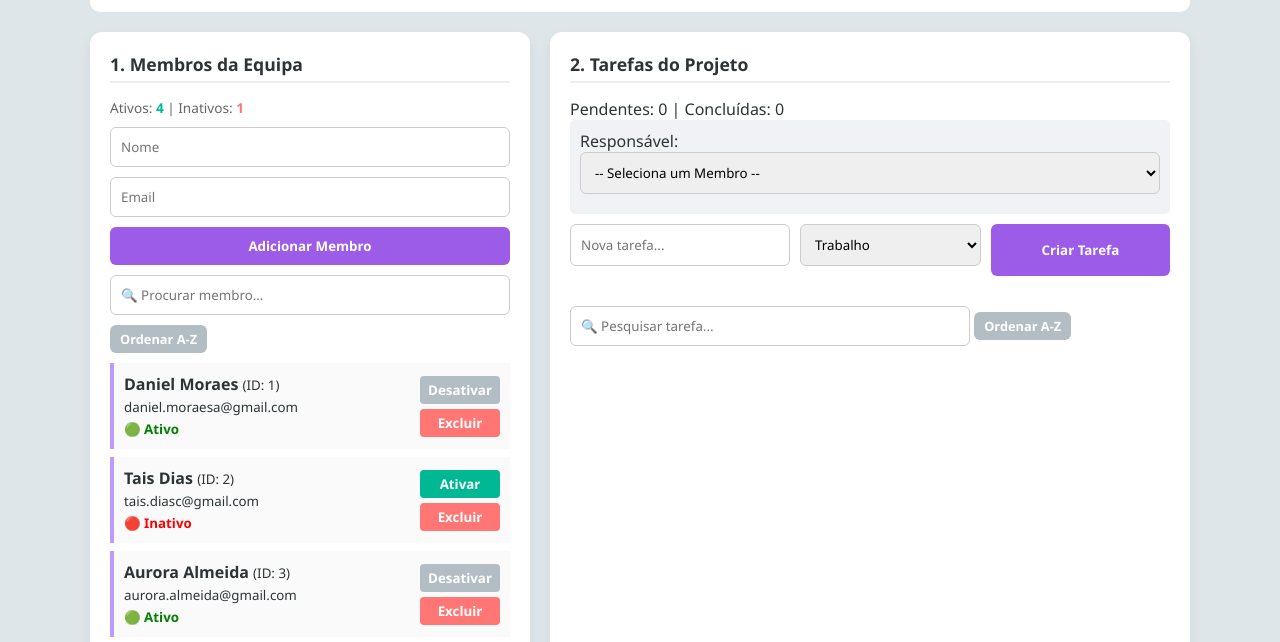
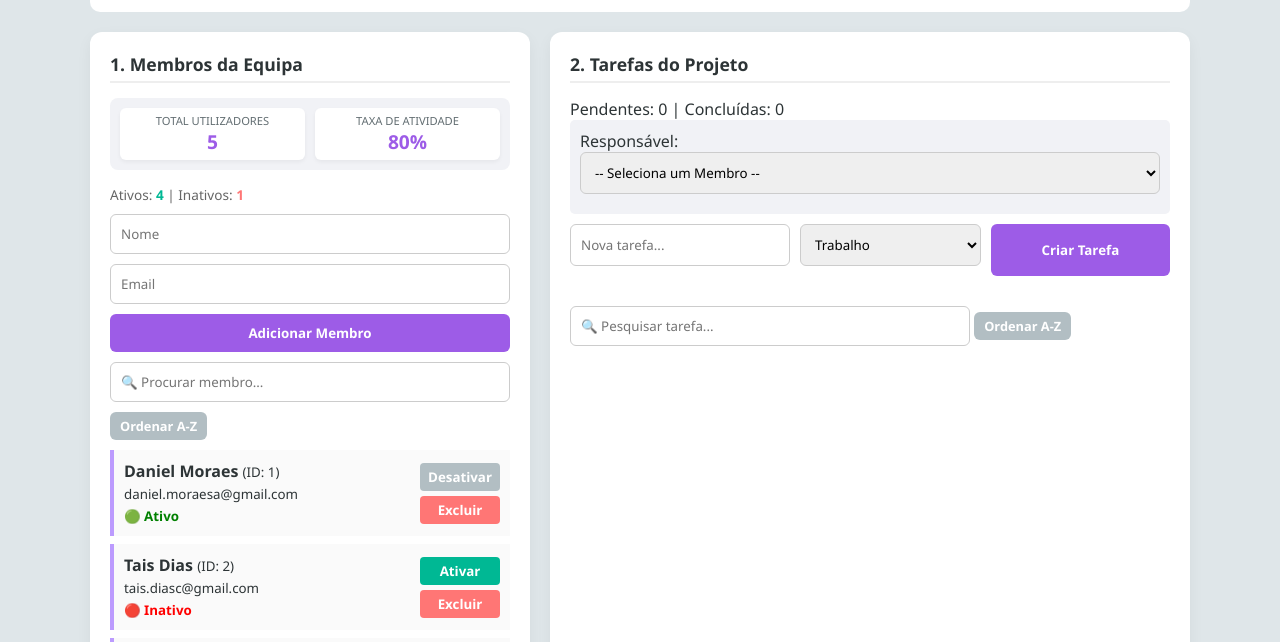
Before and after one commit to DebsAndrade/sistema-de-gestao-integrado, a plain HTML site: page index.html in a window 1280 px wide. Shown: the part 81-723 px from the top of the page. Drawn offline with Linux system fonts and the light colour scheme.

Commit message:
feat: Adiciona funcionalidade de estatística dos utilizadores

```diff
--- a/assets/css/style.css
+++ b/assets/css/style.css
@@ -61,6 +61,39 @@ h2 {
   margin-bottom: 15px;
   border-bottom: 2px solid #eee;
   padding-bottom: 5px;
+}
+
+/* Estilo para Estatísticas (Ex18) */
+.stats-box {
+  display: flex;
+  justify-content: space-between;
+  background-color: #f1f2f6;
+  padding: 10px;
+  border-radius: 8px;
+  margin-bottom: 15px;
+  gap: 10px;
+}
+
+.stat-item {
+  display: flex;
+  flex-direction: column;
+  align-items: center;
+  flex: 1;
+  background: var(--white);
+  padding: 5px;
+  border-radius: 6px;
+  box-shadow: 0 2px 4px rgba(0, 0, 0, 0.05);
+}
+
+.stat-item small {
+  font-size: 0.7rem;
+  text-transform: uppercase;
+  color: #636e72;
+}
+
+.stat-item strong {
+  font-size: 1.2rem;
+  color: var(--primary);
 }
 
 /* Inputs */
--- a/assets/ts/app.js
+++ b/assets/ts/app.js
@@ -43,6 +43,9 @@ const inTaskSearch = document.getElementById("task_search");
 const pMsgErro = document.getElementById("msg_erro");
 const spanEstado = document.getElementById("estado_msg");
 const spanContador = document.getElementById("contador_tarefas");
+// Elementos das Estatísticas
+const spanTotalUsers = document.getElementById("stat_total_users");
+const spanPercentActive = document.getElementById("stat_percent_active");
 // Função do 'Autónomo' para gerir erros
 function mostrarErro(mensagem) {
     pMsgErro.textContent = mensagem;
@@ -83,6 +86,26 @@ function atualizarSelectResponsaveis() {
         }
     });
     selResponsavel.value = valorAtual;
+}
+function atualizarEstatisticas() {
+    const total = listaUtilizadores.length;
+    // Evitar divisão por zero
+    if (total === 0) {
+        if (spanTotalUsers)
+            spanTotalUsers.textContent = "0";
+        if (spanPercentActive)
+            spanPercentActive.textContent = "0%";
+        return;
+    }
+    const ativos = listaUtilizadores.filter((u) => u.ativo).length;
+    const percentagem = (ativos / total) * 100;
+    if (spanTotalUsers) {
+        spanTotalUsers.textContent = total.toString();
+    }
+    if (spanPercentActive) {
+        // toFixed(0) para arredondar (ex: 33%), ou toFixed(1) para uma casa decimal (33.3%)
+        spanPercentActive.textContent = `${percentagem.toFixed(0)}%`;
+    }
 }
 function renderUsers(listaParaMostrar = listaUtilizadores) {
     divUserList.innerHTML = "";
@@ -143,6 +166,7 @@ function renderUsers(listaParaMostrar = listaUtilizadores) {
         divUserList.appendChild(div);
     });
     atualizarSelectResponsaveis();
+    atualizarEstatisticas();
 }
 // EVENTO: PESQUISA UTILIZADOR
 if (inUserSearch) {
@@ -301,13 +325,28 @@ btnSortTask.addEventListener("click", () => {
 // Dados Iniciais Falsos (19 - autonomo)
 function loadInitialData() {
     const fakeData = [
-        { id: 1, name: "Daniel Moraes", email: "daniel.moraesa@gmail.com", active: true },
+        {
+            id: 1,
+            name: "Daniel Moraes",
+            email: "daniel.moraesa@gmail.com",
+            active: true,
+        },
         { id: 2, name: "Tais Dias", email: "tais.diasc@gmail.com", active: false },
-        { id: 3, name: "Aurora Almeida", email: "aurora.almeida@gmail.com", active: true },
-        { id: 4, name: "Gabriella Ayres", email: "gabriella.ayres@gmail.com", active: true },
-        { id: 5, name: "Débora Andrade", email: "debora@gmail.com", active: true }
+        {
+            id: 3,
+            name: "Aurora Almeida",
+            email: "aurora.almeida@gmail.com",
+            active: true,
+        },
+        {
+            id: 4,
+            name: "Gabriella Ayres",
+            email: "gabriella.ayres@gmail.com",
+            active: true,
+        },
+        { id: 5, name: "Débora Andrade", email: "debora@gmail.com", active: true },
     ];
-    fakeData.forEach(data => {
+    fakeData.forEach((data) => {
         const newUser = new UtilizadorClass(data.id, data.name, data.email);
         newUser.ativo = data.active;
         listaUtilizadores.push(newUser);
--- a/index.html
+++ b/index.html
@@ -19,9 +19,30 @@
         <aside class="panel user-panel">
           <h2>1. Membros da Equipa</h2>
 
-          <div style="font-size: 0.85rem; color: #666; margin-bottom: 10px;">
-             Ativos: <span id="count_active" style="font-weight:bold; color:var(--success)">0</span> |
-             Inativos: <span id="count_inactive" style="font-weight:bold; color:var(--danger)">0</span>
+          <div class="stats-box">
+            <div class="stat-item">
+              <small>Total Utilizadores</small>
+              <strong id="stat_total_users">0</strong>
+            </div>
+            <div class="stat-item">
+              <small>Taxa de Atividade</small>
+              <strong id="stat_percent_active">0%</strong>
+            </div>
+          </div>
+
+          <div style="font-size: 0.85rem; color: #666; margin-bottom: 10px">
+            Ativos:
+            <span
+              id="count_active"
+              style="font-weight: bold; color: var(--success)"
+              >0</span
+            >
+            | Inativos:
+            <span
+              id="count_inactive"
+              style="font-weight: bold; color: var(--danger)"
+              >0</span
+            >
           </div>
 
           <div class="form-box">
```
Also changed, not shown: assets/ts/app.ts (+71 -24 lines).
